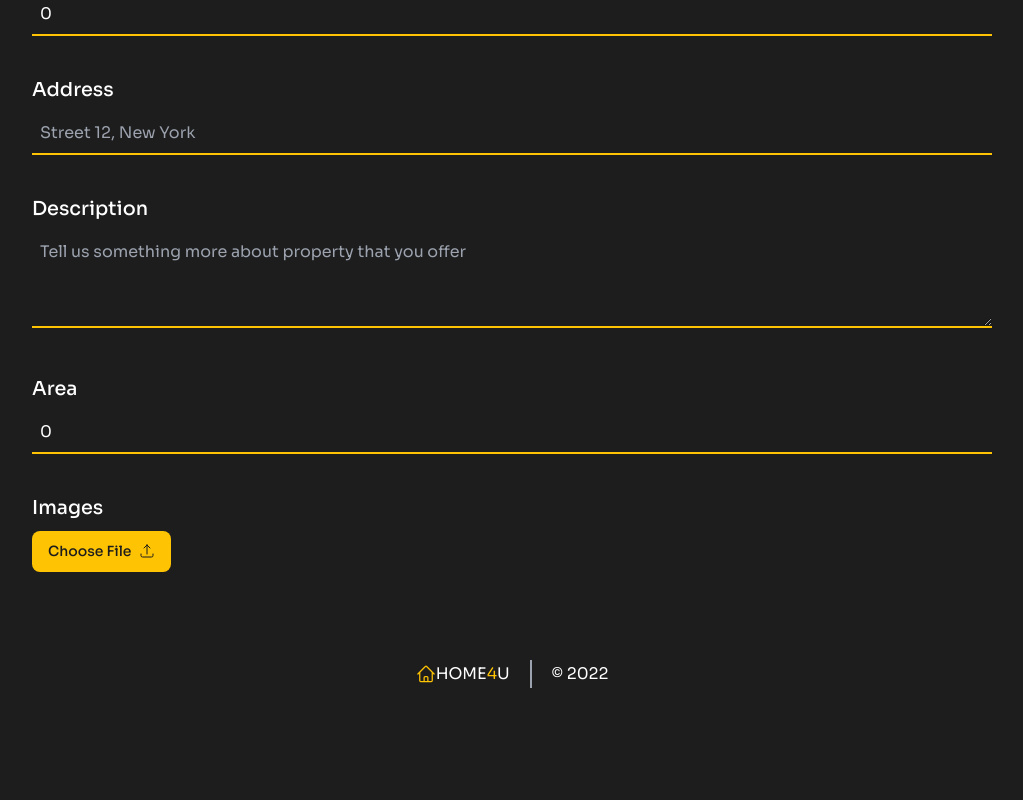
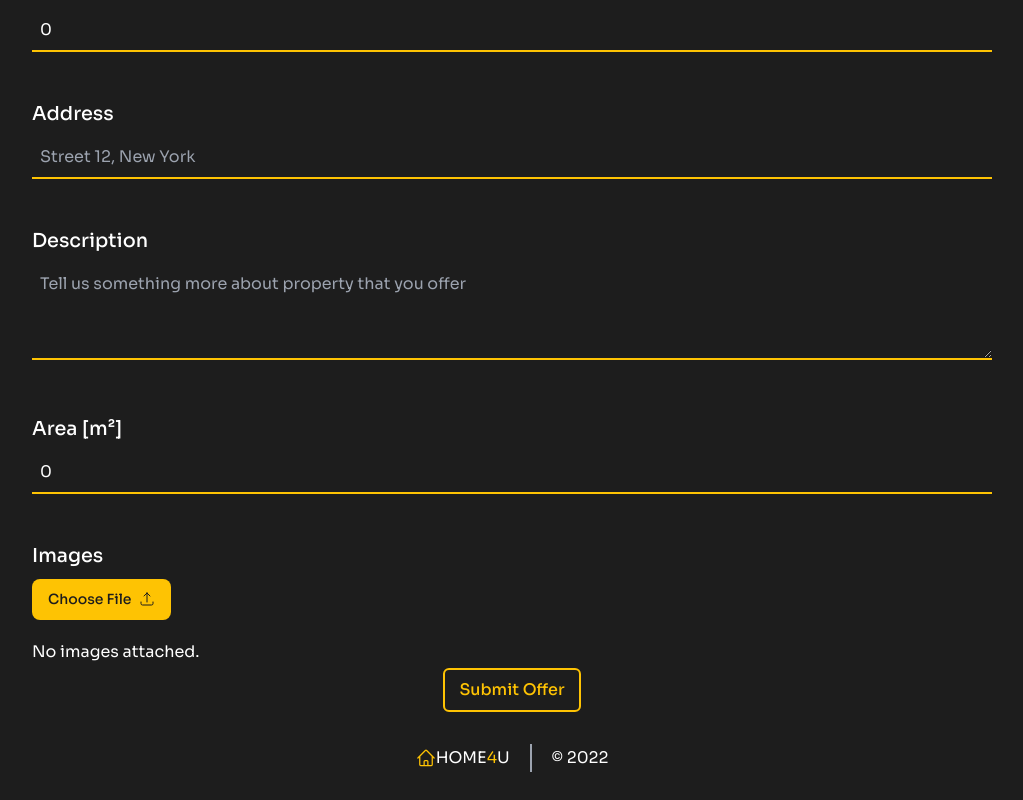
Before and after one commit to jjxmonster/real-estate-market, a Next.js app: page /offers/new in a window 1280 px wide. Shown: the part 563-1363 px from the top of the page, without its empty margins (128-1151 px from the left). Before the commit the page ends 1279 px from the top, so only its background shows below. Built offline with nearby package versions, Linux system fonts and the light colour scheme.

Commit message:
Added validation with yup resolver and display error message

```diff
--- a/components/Dropdown/Dropdown.tsx
+++ b/components/Dropdown/Dropdown.tsx
@@ -1,6 +1,8 @@
 import React, { useState } from "react";
+import { FieldError } from "react-hook-form";
 
 import { ArrowDownIcon } from "../Icons/Icons";
+import { capitalizeFirstLetter } from "../../utils";
 
 type ItemValue = string | null;
 
@@ -14,6 +16,7 @@ interface DropdownProps<T extends ItemValue> {
   items: Item<T>[];
   value: T;
   onChange: (value: T) => void;
+  error: FieldError | undefined;
 }
 
 function Dropdown<T extends ItemValue>({
@@ -21,6 +24,7 @@ function Dropdown<T extends ItemValue>({
   items,
   value,
   onChange,
+  error,
 }: DropdownProps<T>) {
   const [showItems, setShowItems] = useState(false);
 
@@ -48,7 +52,7 @@ function Dropdown<T extends ItemValue>({
       <div>
         <button
           onClick={() => setShowItems(prevState => !prevState)}
-          className="text-gray-dark mt-2 bg-yellow font-medium rounded-lg text-sm px-4 py-2.5 text-center inline-flex items-center"
+          className="text-gray-dark my-2 bg-yellow font-medium rounded-lg text-sm px-4 py-2.5 text-center inline-flex items-center"
           type="button"
         >
           {displaySelectedValue}
@@ -69,6 +73,11 @@ function Dropdown<T extends ItemValue>({
           </ul>
         </div>
       </div>
+      {error?.message && (
+        <p className="text-red font-medium">
+          {capitalizeFirstLetter(error.message)}
+        </p>
+      )}
     </div>
   );
 }
--- a/components/Icons/Icons.tsx
+++ b/components/Icons/Icons.tsx
@@ -77,13 +77,13 @@ export const UploadIcon = (
     xmlns="http://www.w3.org/2000/svg"
     fill="none"
     viewBox="0 0 24 24"
-    stroke-width="1.5"
+    strokeWidth="1.5"
     stroke="currentColor"
     className="ml-2 w-4 h-4"
   >
     <path
-      stroke-linecap="round"
-      stroke-linejoin="round"
+      strokeLinecap="round"
+      strokeLinejoin="round"
       d="M3 16.5v2.25A2.25 2.25 0 005.25 21h13.5A2.25 2.25 0 0021 18.75V16.5m-13.5-9L12 3m0 0l4.5 4.5M12 3v13.5"
     />
   </svg>
--- a/components/InputComponent/InputComponent.tsx
+++ b/components/InputComponent/InputComponent.tsx
@@ -1,5 +1,6 @@
 import React, { FunctionComponent } from "react";
-import { UseFormRegisterReturn } from "react-hook-form";
+import { FieldError, UseFormRegisterReturn } from "react-hook-form";
+import { capitalizeFirstLetter } from "../../utils";
 
 interface InputComponentProps {
   label: string;
@@ -7,10 +8,11 @@ interface InputComponentProps {
   register: UseFormRegisterReturn<string>;
   area?: boolean;
   type: string;
+  error: FieldError | undefined;
 }
 
 const inputStyles =
-  "p-2 mt-2 text-white w-full outline-none ring-0 bg-transparent transition border-b-2 border-yellow";
+  "p-2 my-2 text-white w-full outline-none ring-0 bg-transparent transition border-b-2 border-yellow";
 
 const InputComponent: FunctionComponent<InputComponentProps> = ({
   label,
@@ -18,6 +20,7 @@ const InputComponent: FunctionComponent<InputComponentProps> = ({
   register,
   area = false,
   type,
+  error,
 }) => {
   return (
     <div>
@@ -36,6 +39,11 @@ const InputComponent: FunctionComponent<InputComponentProps> = ({
           className={inputStyles}
         />
       )}
+      {error?.message && (
+        <p className="text-red font-medium">
+          {capitalizeFirstLetter(error.message)}
+        </p>
+      )}
     </div>
   );
 };
--- a/components/UploadButton/UploadButton.tsx
+++ b/components/UploadButton/UploadButton.tsx
@@ -1,21 +1,53 @@
-import React, { FunctionComponent, useState } from "react";
-import { UseFormRegisterReturn } from "react-hook-form";
+import React, { FunctionComponent } from "react";
+import { FieldError, UseFormRegisterReturn } from "react-hook-form";
 
 import { UploadIcon } from "../Icons/Icons";
+import Image from "next/image";
+import { capitalizeFirstLetter } from "../../utils";
 
 interface UploadButtonProps {
   label: string;
   register: UseFormRegisterReturn<string>;
+  value: FileList | null;
+  error: FieldError | undefined;
 }
 
 const UploadButton: FunctionComponent<UploadButtonProps> = ({
   label,
   register,
+  value,
+  error,
 }) => {
+  const renerAttachedImages = () => {
+    const attachments = value;
+
+    if (attachments != null) {
+      const images = [...attachments];
+
+      return images.map((image, index) => {
+        return (
+          <div
+            key={URL.createObjectURL(image)}
+            className="w-52 h-52 overflow-hidden"
+          >
+            <Image
+              width={200}
+              height={200}
+              className="w-52 h-52 object-cover"
+              alt={`Attached image number ${index + 1}`}
+              src={URL.createObjectURL(image)}
+            />
+          </div>
+        );
+      });
+    } else {
+      return <div className="text-white">No images attached.</div>;
+    }
+  };
   return (
     <div>
       <label className="text-white font-medium text-xl">{label}</label>
-      <div className="mt-2">
+      <div className="my-2">
         <label htmlFor="file_input">
           <a
             className="cursor-pointer text-gray-dark bg-yellow font-medium rounded-lg text-sm px-4 py-2.5 text-center inline-flex items-center"
@@ -34,7 +66,12 @@ const UploadButton: FunctionComponent<UploadButtonProps> = ({
           multiple
         />
       </div>
-      <div></div>
+      {error?.message && (
+        <p className="text-red font-medium">
+          {capitalizeFirstLetter(error.message)}
+        </p>
+      )}
+      <div className="grid grid-cols-4 gap-4 mt-5">{renerAttachedImages()}</div>
     </div>
   );
 };
--- a/package.json
+++ b/package.json
@@ -10,6 +10,7 @@
   },
   "dependencies": {
     "@heroicons/react": "^2.0.13",
+    "@hookform/resolvers": "^2.9.10",
     "@types/node": "18.11.9",
     "@types/react": "18.0.25",
     "@types/react-dom": "18.0.9",
@@ -22,7 +23,8 @@
     "react-hook-form": "^7.41.0",
     "recoil": "^0.7.6",
     "swr": "^1.3.0",
-    "typescript": "4.9.3"
+    "typescript": "4.9.3",
+    "yup": "^0.32.11"
   },
   "devDependencies": {
     "autoprefixer": "^10.4.13",
--- a/pages/offers/new/index.tsx
+++ b/pages/offers/new/index.tsx
@@ -1,22 +1,49 @@
-import React, { FunctionComponent, useCallback, useEffect } from "react";
+import React, { FunctionComponent } from "react";
 import { useRecoilState } from "recoil";
 import { Controller, useForm } from "react-hook-form";
+import { yupResolver } from "@hookform/resolvers/yup";
+import * as yup from "yup";
+
+import { offerFormState } from "../../../atoms/atoms";
+import { categoryDropdownItems, offerFormFields } from "../../../utils";
+import { ApartmentCategory, OfferFormStateType } from "../../../types/common";
 
 import Dropdown from "../../../components/Dropdown/Dropdown";
 import InputComponent from "../../../components/InputComponent/InputComponent";
 import PageHeader from "../../../components/PageHeader/PageHeader";
+import UploadButton from "../../../components/UploadButton/UploadButton";
+import Button from "../../../components/Button/Button";
 
-import { offerFormState } from "../../../atoms/atoms";
-import { categoryDropdownItems, offerFormFields } from "../../../utils";
-import { ApartmentCategory, OfferFormStateType } from "../../../types/common";
-import UploadButton from "../../../components/UploadButton/UploadButton";
+const schema = yup
+  .object({
+    title: yup.string().required().min(5),
+    price: yup.number().required().min(1),
+    address: yup.string().required(),
+    category: yup.string().required(),
+    description: yup.string().required().min(10),
+    area: yup.number().required().min(10),
+    images: yup
+      .mixed()
+      .test(
+        "fileUpload",
+        "Upload Image is required",
+        value => value?.length && true
+      ),
+  })
+  .required();
 
 const NewOffer: FunctionComponent = () => {
-  const [
-    { title, category, address, description, price, area },
-    setOfferFormState,
-  ] = useRecoilState(offerFormState);
-  const { register, watch, control } = useForm<OfferFormStateType>({
+  const [{ title, category, address, description, price, area }] =
+    useRecoilState(offerFormState);
+  const {
+    register,
+    watch,
+    control,
+    handleSubmit,
+    getValues,
+    formState: { errors },
+  } = useForm<OfferFormStateType>({
+    resolver: yupResolver(schema),
     defaultValues: {
       title,
       category,
@@ -27,11 +54,17 @@ const NewOffer: FunctionComponent = () => {
     },
   });
 
+  const onSubmit = handleSubmit(data => {
+    console.log(data);
+  });
+
   const renderFields = offerFormFields.map(
     ({ key, label, placeholder, type }) => {
       if (type === "file" && key === "images") {
         return (
           <UploadButton
+            error={errors[key]}
+            value={watch("images")}
             key={key}
             label="Images"
             register={register("images")}
@@ -48,6 +81,7 @@ const NewOffer: FunctionComponent = () => {
               const { value, onChange } = field;
               return (
                 <Dropdown
+                  error={errors[key]}
                   label={label}
                   items={categoryDropdownItems}
                   value={value}
@@ -60,69 +94,28 @@ const NewOffer: FunctionComponent = () => {
       }
       return (
         <InputComponent
+          error={errors[key]}
           area={type === "area"}
           key={key}
           type={type}
           register={register(key)}
-          label={label}
+          label={`${label} ${
+            (key === "price" && watch("category")) === "rent" ? "/month" : ""
+          }`}
           placeholder={placeholder}
         />
       );
     }
   );
 
-  // useEffect(() => {
-  //   return () => {
-  //     let updatedObject = {};
-  //     Object.entries(getValues()).map(value => {
-  //       updatedObject = { ...updatedObject, [String(value[0])]: value[1] };
-  //     });
-
-  //     setOfferFormState(prevState => {
-  //       console.log({ ...updatedObject });
-  //       return {
-  //         ...Object.freeze(prevState),
-  //         // ...Object.freeze(updatedObject),
-  //       };
-  //     });
-  //   };
-  //   // eslint-disable-next-line react-hooks/exhaustive-deps
-  // }, []);
-  const renderImages = () => {
-    const attachments = watch("images");
-
-    if (attachments != null) {
-      const reader = new FileReader();
-      const images = [...attachments];
-
-      return images.map((image, index) => {
-        return (
-          <div
-            key={URL.createObjectURL(image)}
-            className="w-52 h-52 overflow-hidden"
-          >
-            <img
-              className="w-52 h-52 object-cover"
-              alt={`Attached image number ${index + 1}`}
-              src={URL.createObjectURL(image)}
-            />
-          </div>
-        );
-      });
-    } else {
-      return null;
-    }
-  };
   return (
     <div className="flex flex-col items-center">
       <PageHeader
         title="Create new offer"
         description="Fill the form below and sell or rent your property."
       />
-      <div className="w-3/4 flex flex-col gap-10">
-        {renderFields}
-        <div className="grid grid-cols-4 gap-4 mt-5">{renderImages()}</div>
-      </div>
+      <form className="w-3/4 flex flex-col gap-10">{renderFields}</form>
+      <Button onClick={onSubmit} label="Submit Offer" />
     </div>
   );
 };
--- a/utils/index.ts
+++ b/utils/index.ts
@@ -1,6 +1,10 @@
 import { ApartmentCategory } from "../types/common";
 
 export const jsonFetcher = (url: string) => fetch(url).then(res => res.json());
+
+export const capitalizeFirstLetter = (text: string) => {
+  return text.charAt(0).toUpperCase() + text.slice(1);
+};
 
 export const formatCurrency = new Intl.NumberFormat("en-US", {
   style: "currency",
@@ -42,7 +46,7 @@ export const offerFormFields: Array<{
   },
   {
     key: "price",
-    label: "Price",
+    label: "Price [$]",
     type: "number",
     placeholder: "$0",
   },
@@ -60,7 +64,7 @@ export const offerFormFields: Array<{
   },
   {
     key: "area",
-    label: "Area",
+    label: "Area [m²]",
     type: "number",
     placeholder: "m²",
   },
```
Also changed, not shown: 1 other file (tests, documents, lock files or other folders).
